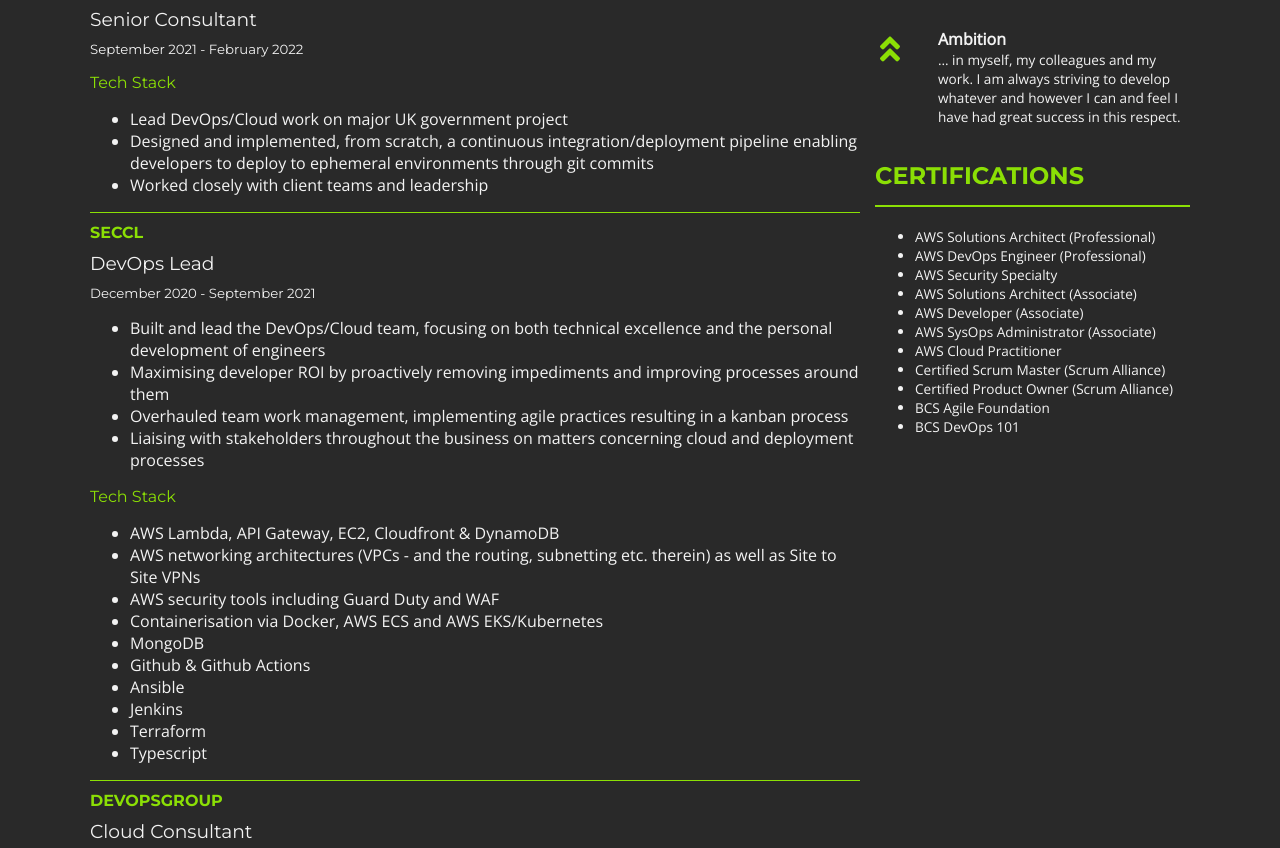
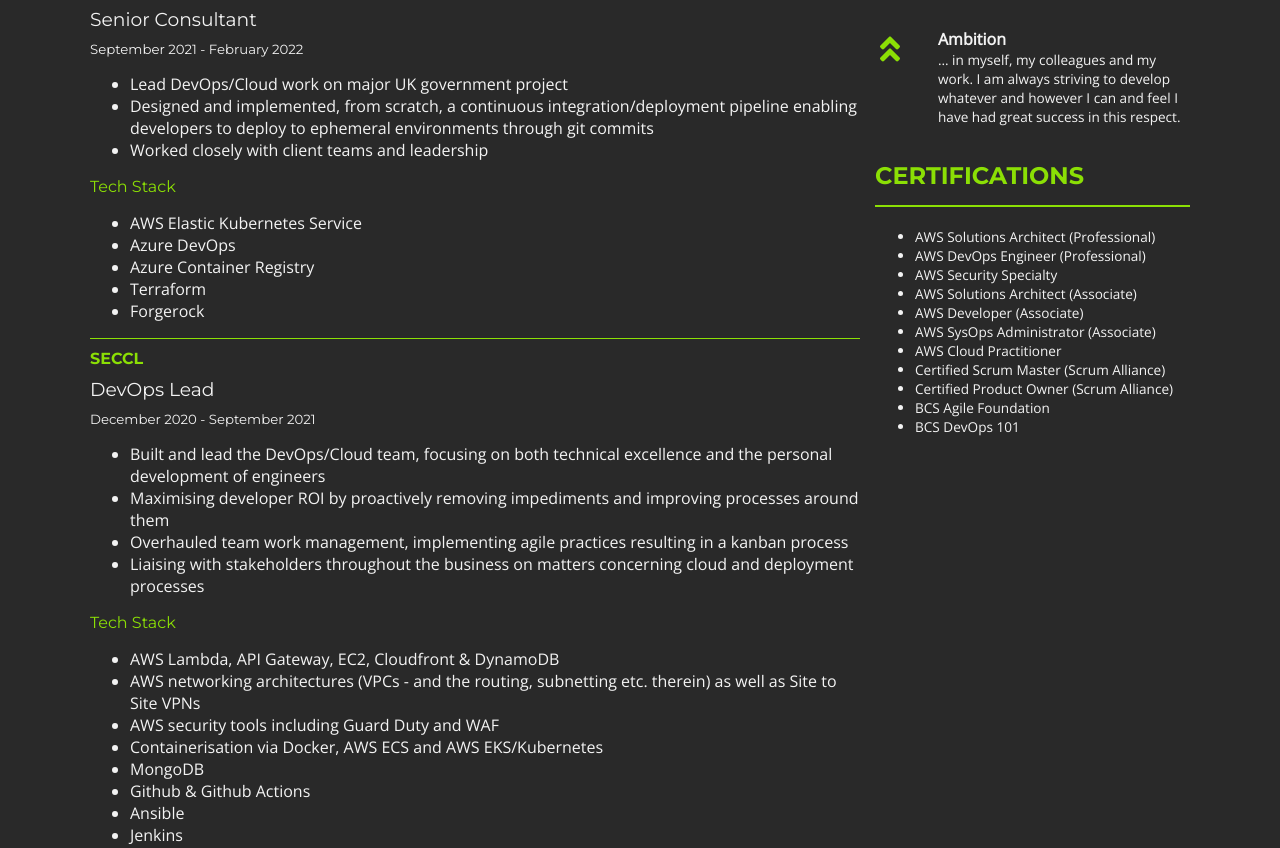
Before and after one commit to rjcoupe/cv, an Angular app: page / in a window 1280 px wide. Shown: the part 955-1803 px from the top of the page. Built offline with nearby package versions, Linux system fonts and the light colour scheme.

Commit message:
Update experience.component.ts

```diff
--- a/src/app/experience/experience.component.ts
+++ b/src/app/experience/experience.component.ts
@@ -23,9 +23,14 @@
       location: 'Remote',
       dateFrom: 'September 2021',
       dateTo: 'February 2022',
+      technologies: [
+        "AWS Elastic Kubernetes Service",
+        "Azure DevOps",
+        "Azure Container Registry",
+        "Terraform",
+        "Forgerock"
+      ],
       bullets: [
-      ],
-      technologies: [
         "Lead DevOps/Cloud work on major UK government project",
         "Designed and implemented, from scratch, a continuous integration/deployment pipeline enabling developers to deploy to ephemeral environments through git commits",
         "Worked closely with client teams and leadership"
```
